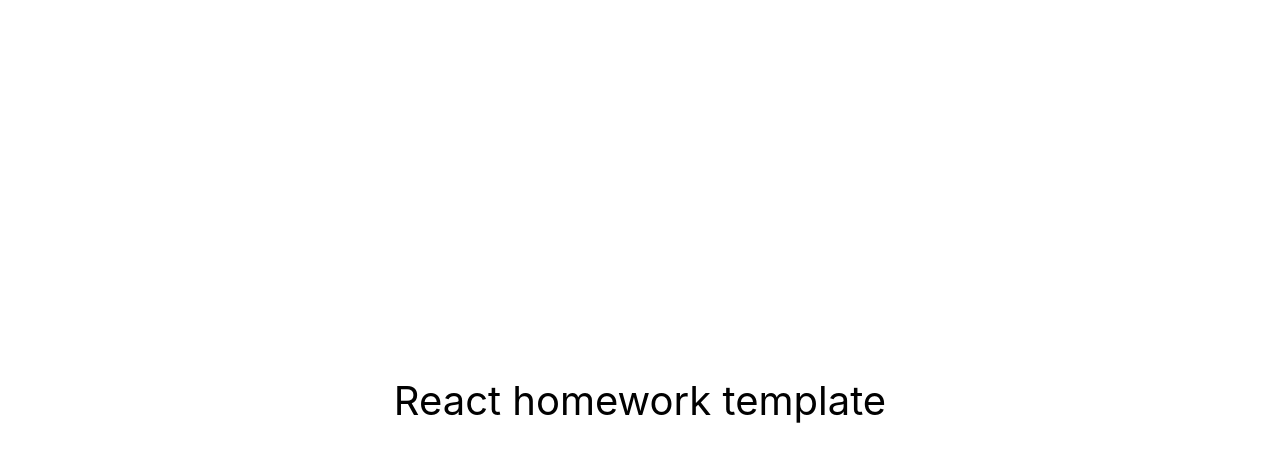
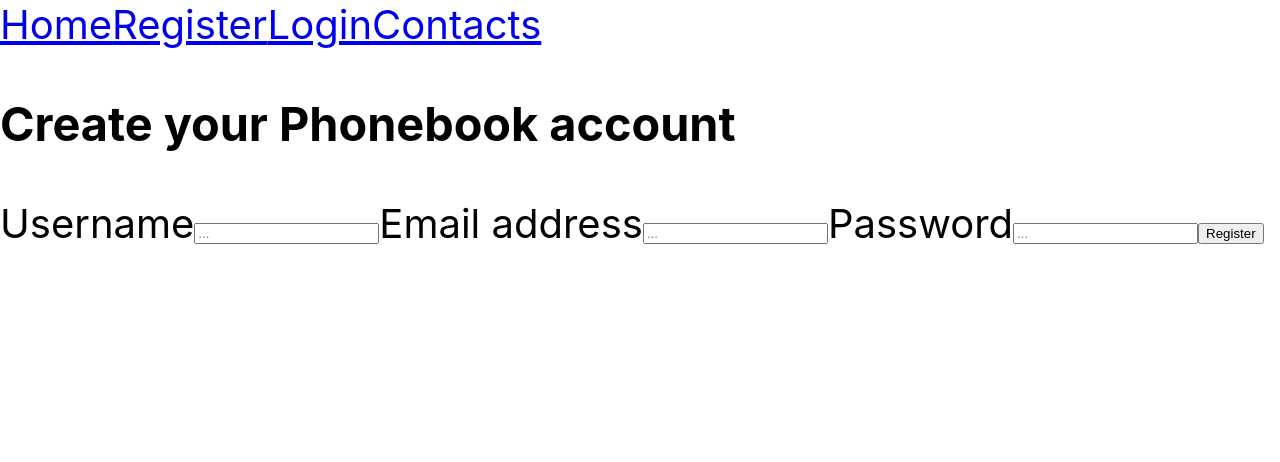
Before and after one commit to SandraKoch/goit-react-hw-08-phonebook, a React (Create React App) app: page /register in a window 1280 px wide. Shown: the top 462 px of the page. Built offline with nearby package versions, Linux system fonts and the light colour scheme.

Commit message:
pages, basic components, and routing

```diff
--- a/package.json
+++ b/package.json
@@ -10,6 +10,7 @@
     "react": "^18.1.0",
     "react-dom": "^18.1.0",
     "react-redux": "^8.1.2",
+    "react-router-dom": "^6.15.0",
     "react-scripts": "5.0.1",
     "redux": "^4.2.1",
     "web-vitals": "^2.1.3"
--- a/src/components/App.jsx
+++ b/src/components/App.jsx
@@ -1,16 +1,31 @@
+import { Route, Routes } from 'react-router-dom';
+import { lazy } from 'react';
+import { CommonLayout } from './CommonLayout';
+import Home from 'pages/Home';
+
+const Register = lazy(() => import('../pages/Register'));
+const Login = lazy(() => import('../pages/Login'));
+const Contacts = lazy(() => import('../pages/Contacts'));
+
 export const App = () => {
   return (
     <div
       style={{
         height: '100vh',
         display: 'flex',
-        justifyContent: 'center',
-        alignItems: 'center',
         fontSize: 40,
-        color: '#010101'
+        color: '#010101',
       }}
     >
-      React homework template
+      <Routes>
+        <Route path="/" element={<CommonLayout />}>
+          <Route index element={<Home />} />
+          <Route path="register" element={<Register />} />
+          <Route path="login" element={<Login />} />
+          <Route path="contacts" element={<Contacts />} />
+          {/* <Route path="*" element={<NotFound />} /> */}
+        </Route>
+      </Routes>
     </div>
   );
 };
--- /dev/null
+++ b/src/components/CommonLayout/index.jsx
@@ -0,0 +1,16 @@
+import { Navigation } from 'components/Navigation';
+import { Suspense } from 'react';
+import { Outlet } from 'react-router-dom';
+
+export const CommonLayout = () => {
+  return (
+    <div>
+      <header>
+        <Navigation />
+      </header>
+      <Suspense fallback={<div>Loading...</div>}>
+        <Outlet />
+      </Suspense>
+    </div>
+  );
+};
--- /dev/null
+++ b/src/components/Navigation/index.jsx
@@ -0,0 +1,12 @@
+import { NavLink } from 'react-router-dom';
+
+export const Navigation = () => {
+  return (
+    <nav>
+      <NavLink to="/">Home</NavLink>
+      <NavLink to="/register">Register</NavLink>
+      <NavLink to="/login">Login</NavLink>
+      <NavLink to="/contacts">Contacts</NavLink>
+    </nav>
+  );
+};
--- /dev/null
+++ b/src/components/WelcomePage/index.jsx
@@ -0,0 +1,7 @@
+export const WelcomePage = () => {
+  return (
+    <div>
+      <h3>Welcome to Semplice Phonebook App</h3>
+    </div>
+  );
+};
--- a/src/index.js
+++ b/src/index.js
@@ -2,9 +2,12 @@
 import ReactDOM from 'react-dom/client';
 import { App } from 'components/App';
 import './index.css';
+import { BrowserRouter } from 'react-router-dom';
 
 ReactDOM.createRoot(document.getElementById('root')).render(
   <React.StrictMode>
-    <App />
+    <BrowserRouter>
+      <App />
+    </BrowserRouter>
   </React.StrictMode>
 );
--- /dev/null
+++ b/src/pages/Contacts.jsx
@@ -0,0 +1,9 @@
+const Contacts = () => {
+  return (
+    <div>
+      <h3>Your Phonebook contact list:</h3>
+    </div>
+  );
+};
+
+export default Contacts;
--- /dev/null
+++ b/src/pages/Home.jsx
@@ -0,0 +1,11 @@
+import { WelcomePage } from 'components/WelcomePage';
+
+const Home = () => {
+  return (
+    <main>
+      <WelcomePage />
+    </main>
+  );
+};
+
+export default Home;
--- /dev/null
+++ b/src/pages/Login.jsx
@@ -0,0 +1,15 @@
+const Login = () => {
+  return (
+    <div>
+      <form>
+        <label htmlFor="email">Email</label>
+        <input type="text" id="email" />
+        <label htmlFor="password">Password</label>
+        <input type="text" id="password" />
+        <button type="submit">Log In</button>
+      </form>
+    </div>
+  );
+};
+
+export default Login;
--- /dev/null
+++ b/src/pages/Register.jsx
@@ -0,0 +1,18 @@
+const Register = () => {
+  return (
+    <div>
+      <h3>Create your Phonebook account</h3>
+      <form>
+        <label htmlFor="username">Username</label>
+        <input type="text" id="username" placeholder="..." />
+        <label htmlFor="email">Email address</label>
+        <input type="text" id="email" placeholder="..." />
+        <label htmlFor="password">Password</label>
+        <input type="text" id="password" placeholder="..." />
+        <button type="submit">Register</button>
+      </form>
+    </div>
+  );
+};
+
+export default Register;
```
Also changed, not shown: 1 other file (tests, documents, lock files or other folders).
